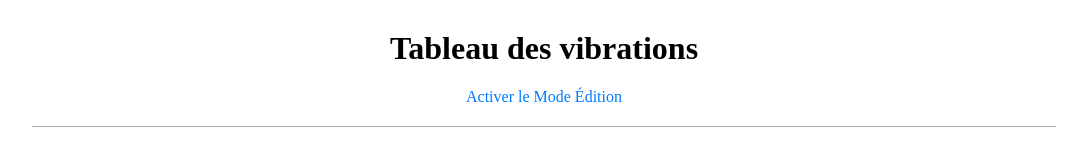
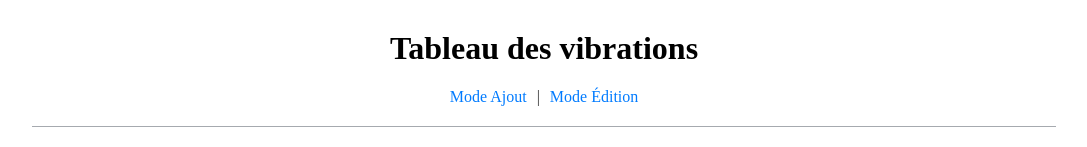
Before and after one commit to Javid974/Guematrie, an Angular app: page /admin in a window 1280 px wide. Shown: the top 147 px of the page, without its empty margins (96-1183 px from the left). Built offline with nearby package versions, Linux system fonts and the light colour scheme.

Commit message:
admin add component

```diff
--- /dev/null
+++ b/src/app/admin/admin-add-vibration/admin-add-vibration.component.html
@@ -0,0 +1 @@
+<p>admin-add-vibration works!</p>
--- a/src/app/admin/admin-dashboard/admin-dashboard.component.css
+++ b/src/app/admin/admin-dashboard/admin-dashboard.component.css
@@ -1,5 +1,14 @@
 .table-container {
   width: 80%; /* Définit la largeur du conteneur à 80% de la largeur du parent */
+}
+
+.table-separator {
+  border: 0; /* Enlève la bordure par défaut du hr */
+  height: 1px; /* Épaisseur du trait de séparation ajustée à 1 pixel */
+  background-color: rgb(166, 170, 175); /* Couleur du trait */
+  width: 80%; /* Assure que le hr s'étend sur toute la largeur */
+  margin-left: auto; /* Centrage du hr */
+  margin-right: auto; /* Centrage du hr */
 }
 
 tr:not(:last-child) td {
@@ -33,11 +42,7 @@ tr:not(:last-child) td {
 
 }
 
-.table-separator {
-  border: 0; /* Enlève la bordure par défaut du hr */
-  height: 1px; /* Épaisseur du trait de séparation ajustée à 1 pixel */
-  background-color: rgb(166, 170, 175); /* Couleur du trait */
-  width: 80%; /* Assure que le hr s'étend sur toute la largeur */
-  margin-left: auto; /* Centrage du hr */
-  margin-right: auto; /* Centrage du hr */
+.separator {
+  margin: 0 10px; /* Ajoute un peu d'espace autour du séparateur */
+  color: #333; /* Vous pouvez ajuster la couleur selon le thème de votre site */
 }
--- a/src/app/admin/admin-dashboard/admin-dashboard.component.html
+++ b/src/app/admin/admin-dashboard/admin-dashboard.component.html
@@ -2,10 +2,13 @@
 <div class="title-container">
   <h1>Tableau des vibrations</h1>
 </div>
+
 <div class="edit-mode-toggle">
-  <!-- Exemple en utilisant la classe sur le conteneur du lien -->
-  <a [routerLink]="'/admin/edit'" class="edit-mode-toggle-link">Activer le Mode Édition</a>
+  <a [routerLink]="'/admin/add'" class="edit-mode-toggle-link">Mode Ajout</a>
+  <span class="separator">|</span>
+  <a [routerLink]="'/admin/edit'" class="edit-mode-toggle-link">Mode Édition</a>
 </div>
+
 <hr class="table-separator"/>
 <table class="table-container">
   <thead>
--- a/src/app/admin/admin-routing.module.ts
+++ b/src/app/admin/admin-routing.module.ts
@@ -2,11 +2,13 @@ import { NgModule } from '@angular/core';
 import { RouterModule, Routes } from '@angular/router';
 import { AdminDashboardComponent } from './admin-dashboard/admin-dashboard.component';
 import { AdminEditVibrationComponent } from './admin-edit-vibration/admin-edit-vibration.component';
+import { AdminAddVibrationComponent } from './admin-add-vibration/admin-add-vibration.component';
 
 
 const routes: Routes = [
   { path: '', component: AdminDashboardComponent },
-  { path: 'edit', component: AdminEditVibrationComponent }
+  { path: 'edit', component: AdminEditVibrationComponent },
+  { path: 'add', component: AdminAddVibrationComponent },
 ];
 
 
--- a/src/app/admin/admin.module.ts
+++ b/src/app/admin/admin.module.ts
@@ -4,12 +4,14 @@ import { CommonModule } from '@angular/common';
 import { AdminRoutingModule } from './admin-routing.module';
 import { AdminDashboardComponent } from './admin-dashboard/admin-dashboard.component';
 import { AdminEditVibrationComponent } from './admin-edit-vibration/admin-edit-vibration.component';
+import { AdminAddVibrationComponent } from './admin-add-vibration/admin-add-vibration.component';
 
 
 @NgModule({
   declarations: [
     AdminDashboardComponent,
-    AdminEditVibrationComponent
+    AdminEditVibrationComponent,
+    AdminAddVibrationComponent
   ],
   imports: [
     CommonModule,
```
Also changed, not shown: src/app/admin/admin-add-vibration/admin-add-vibration.component.ts (added, +10 -0 lines), src/app/admin/admin-add-vibration/admin-add-vibration.component.css (added), 1 other file (tests, documents, lock files or other folders).
